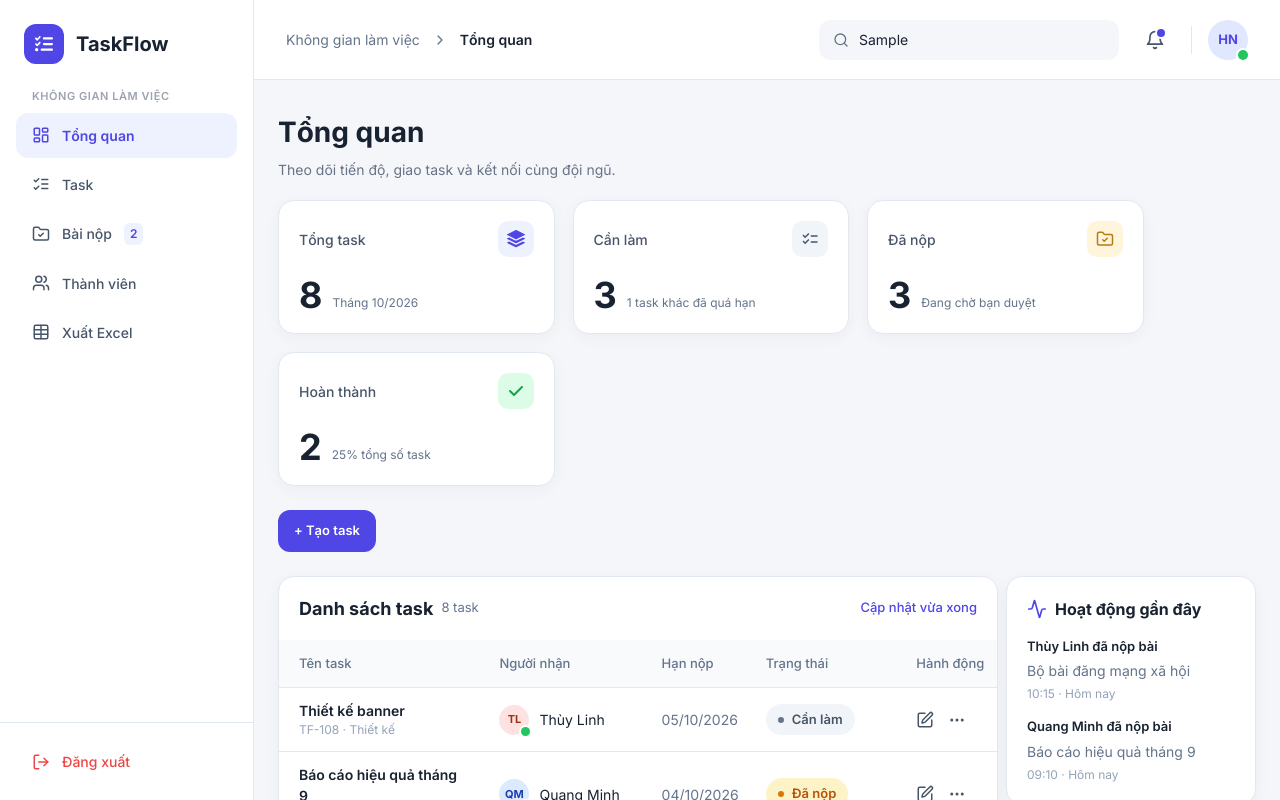
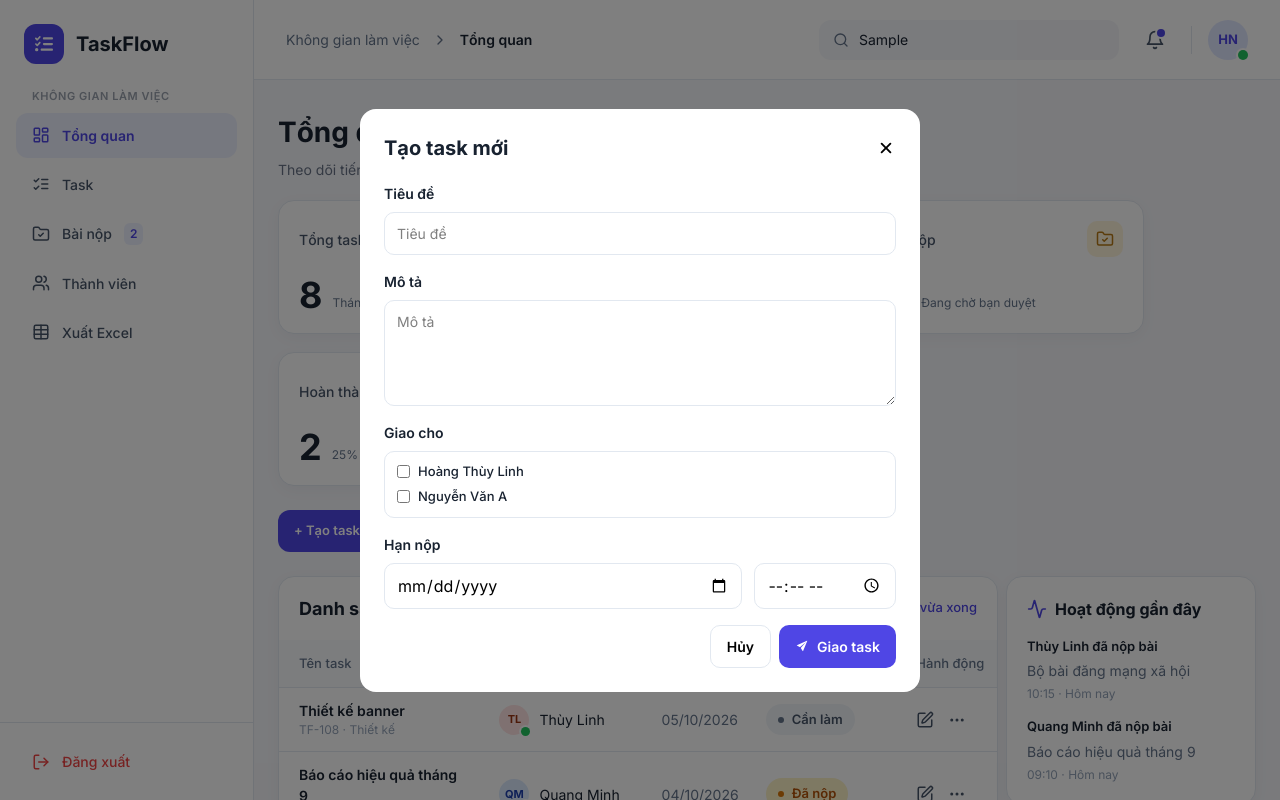
Before and after one commit to NamCodeCach/TaskFlow, a Next.js app: page /dashboard in a window 1280 px wide. Both pictures are taken after typing "Sample" into the empty fields and a click on the button "+ Tạo task". Shown: the top 800 px of the page. Built offline with nearby package versions, Linux system fonts and the light colour scheme.

Commit message:
Làm protal giao task của dashboard frontend

```diff
--- a/app/(home)/(dashboard)/dashboard/page.tsx
+++ b/app/(home)/(dashboard)/dashboard/page.tsx
@@ -1,11 +1,18 @@
+"use client";
+
 import { BsStack } from "react-icons/bs";
 import { FaCheck } from "react-icons/fa6";
 import { LuActivity, LuFolderCheck } from "react-icons/lu";
 import { MdChecklist } from "react-icons/md";
 import { LuSquarePen, LuEllipsis, LuChevronLeft, LuChevronRight } from "react-icons/lu";
-import Link from "next/link";
+import ReactDOM, { createPortal } from "react-dom";
+import { useState } from "react";
+import { IoIosSend } from "react-icons/io";
+import { IoClose } from "react-icons/io5";
 
 export default function Page() {
+  const [openCreate, setOpenCreate] = useState(false);
+
   return (
     <>
       {/* Section 1 */}
@@ -90,7 +97,12 @@ export default function Page() {
       {/* End Section 2 */}
 
       {/* Add task */}
-      <button className="flex items-center justify-center gap-[8px] rounded-[12px] px-[16px] py-[11px] text-[13px] font-[600] text-white bg-main mt-[24px] cursor-pointer">
+      <button
+        className="flex items-center justify-center gap-[8px] rounded-[12px] px-[16px] py-[11px] text-[13px] font-[600] text-white bg-main mt-[24px] cursor-pointer"
+        onClick={() => {
+          setOpenCreate(true);
+        }}
+      >
         + Tạo task
       </button>
       {/* End Add task */}
@@ -323,6 +335,93 @@ export default function Page() {
         </div>
       </div>
       {/* End Danh sách task */}
+
+      {/* Giao task mới */}
+      {openCreate &&
+        createPortal(
+          <div className="fixed inset-0 z-[100] flex items-center justify-center bg-black/50 p-4">
+            <div className="w-full max-w-[560px] rounded-[16px] bg-white p-[24px]">
+              <div className="flex justify-between">
+                <h3 className="text-[20px] font-bold text-[#182230]">Tạo task mới</h3>
+
+                <button className="cursor-pointer" onClick={() => setOpenCreate(false)}>
+                  <IoClose className="w-[20px] h-[20px]" />
+                </button>
+              </div>
+
+              <form className="mt-[20px] flex flex-col gap-[16px] ">
+                {/* Title */}
+                <div className="flex flex-col w-full gap-[8px]">
+                  <label className="font-[600] text-text text-[14px]">Tiêu đề</label>
+                  <input
+                    type="text"
+                    placeholder="Tiêu đề"
+                    className="rounded-[10px] border border-[#E2E8F0] px-[12px] py-[10px] text-[14px] outline-none"
+                  />
+                </div>
+                {/* Mô tả */}
+                <div className="flex flex-col w-full gap-[8px]">
+                  <label className="font-[600] text-text text-[14px]">Mô tả</label>
+                  <textarea
+                    rows={4}
+                    placeholder="Mô tả"
+                    className="rounded-[10px] border border-[#E2E8F0] px-[12px] py-[10px] text-[14px] outline-none"
+                  />
+                </div>
+                {/* Giao cho */}
+                <div className="flex flex-col w-full gap-[8px]">
+                  <label className="font-[600] text-text text-[14px]">Giao cho</label>
+                  <div className="rounded-[10px] border border-[#E2E8F0] px-[12px] py-[10px] text-[14px] outline-none max-h-[100px] overflow-y-auto flex flex-col gap-[6px]">
+                    <div className="flex items-center gap-[8px] text-text text-[13px] font-[500]">
+                      <input type="checkbox" />
+                      <label htmlFor="hoangthuylinh">Hoàng Thùy Linh</label>
+                    </div>
+
+                    <div className="flex items-center gap-[8px] text-text text-[13px] font-[500]">
+                      <input type="checkbox" />
+                      <label htmlFor="nguyenvana">Nguyễn Văn A</label>
+                    </div>
+                  </div>
+                </div>
+
+                <div className="flex flex-col w-full gap-[8px]">
+                  <label className="font-[600] text-text text-[14px]">Hạn nộp</label>
+                  <div className="flex gap-[12px]">
+                    <input
+                      type="date"
+                      className="w-[70%] border border-[#E2E8F0] rounded-[10px] px-[12px] py-[10px]"
+                    />
+                    <input
+                      type="time"
+                      className="flex-1 border border-[#E2E8F0] rounded-[10px] px-[12px] py-[10px]"
+                    />
+                  </div>
+                </div>
+
+                {/* Action */}
+                <div className="flex justify-end gap-[8px]">
+                  <button
+                    type="button"
+                    onClick={() => setOpenCreate(false)}
+                    className="rounded-[10px] border border-[#E2E8F0] px-[16px] py-[10px] text-[14px] font-semibold cursor-pointer"
+                  >
+                    Hủy
+                  </button>
+                  <button
+                    type="submit"
+                    className="rounded-[10px] bg-main px-[16px] py-[10px] text-[14px] font-semibold text-white flex items-center gap-[8px] cursor-pointer"
+                  >
+                    <IoIosSend />
+                    Giao task
+                  </button>
+                </div>
+              </form>
+            </div>
+          </div>,
+          document.body,
+        )}
+
+      {/* Hết Giao task mới */}
     </>
   );
 }
--- a/app/(home)/(dashboard)/layout.tsx
+++ b/app/(home)/(dashboard)/layout.tsx
@@ -1,13 +1,13 @@
 import { Header } from "@/app/components/Header/Header";
 import { Sider } from "@/app/components/Sider/Sider";
 
-export default function AccountLayout({
+export default function DashboardLayout({
   children,
 }: Readonly<{
   children: React.ReactNode;
 }>) {
   return (
-    <html lang="vi" suppressHydrationWarning>
+    <>
       {/* Header */}
       <Header />
       {/* End Header */}
@@ -17,6 +17,6 @@ export default function AccountLayout({
       {/* Sider */}
       <Sider />
       {/* End Sider */}
-    </html>
+    </>
   );
 }
--- a/app/(home)/account/layout.tsx
+++ b/app/(home)/account/layout.tsx
@@ -3,9 +3,5 @@ export default function AccountLayout({
 }: Readonly<{
   children: React.ReactNode;
 }>) {
-  return (
-    <html lang="vi" suppressHydrationWarning>
-      <body>{children}</body>
-    </html>
-  );
+  return <>{children}</>;
 }
```
